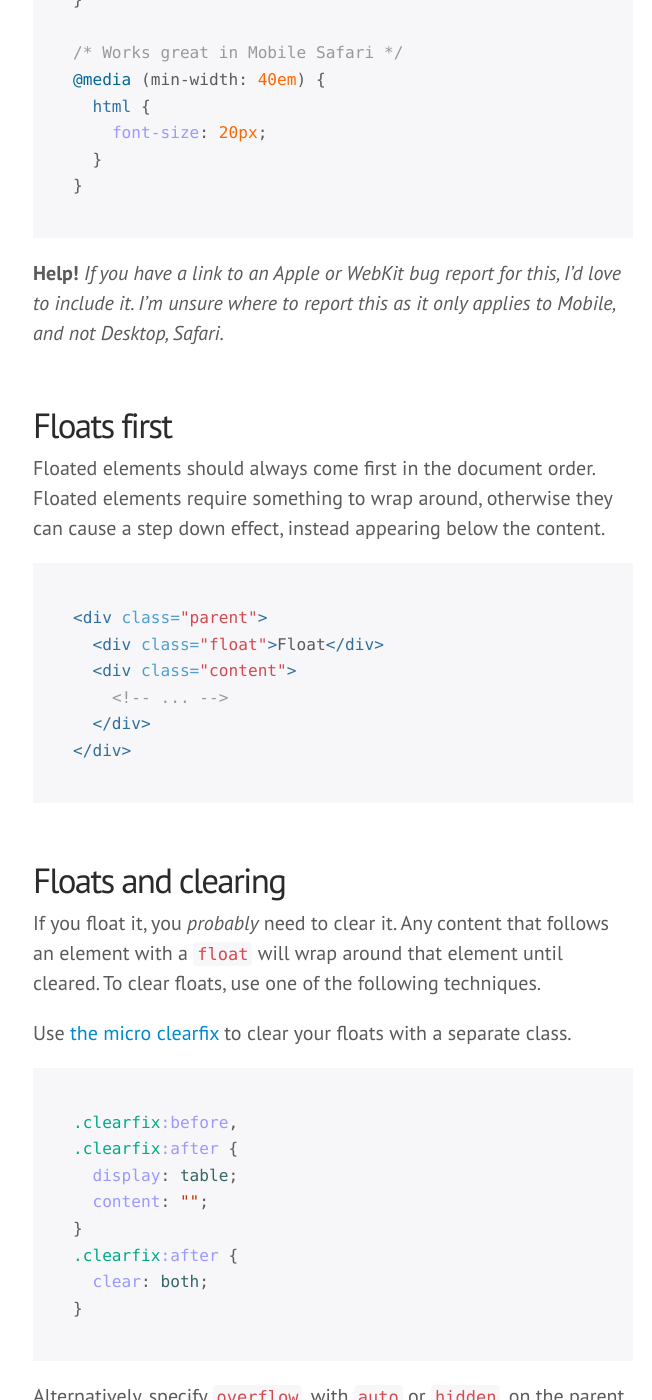
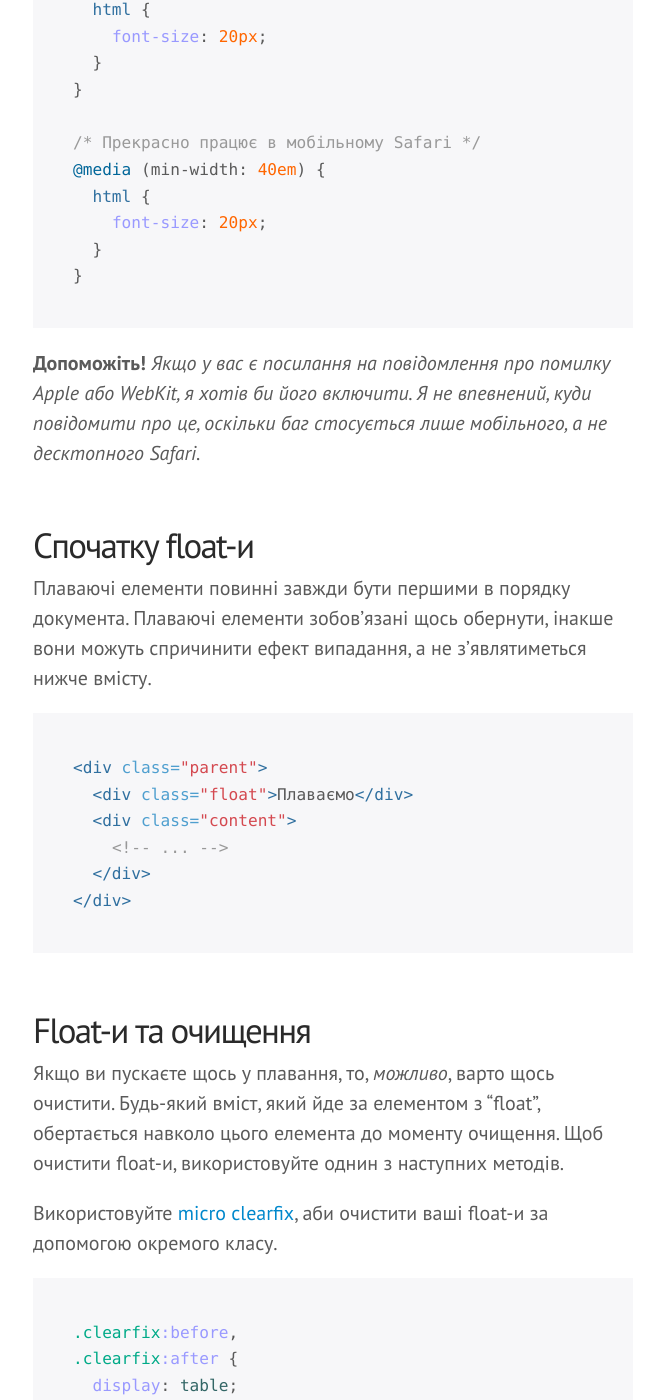
Before and after one commit to mdo/wtf-html-css, a Jekyll site: the page built from index.md, in a window 1280 px wide and 1400 px high, scrolled down 2259 px. Shown: the whole window, without its empty margins (307-959 px from the left). Built offline with Jekyll 4.4.1, drawn with Linux system fonts in a browser that asks for light colours; some web fonts are replaced; Markdown is read by kramdown in place of the engine named in the settings; comment, search, counter and statistics services are not loaded; our own code applies the rules of GitHub Pages for plain Markdown files; some of the changed text lies outside the part shown.

Commit message:
translate first half into ukrainian

````diff
--- a/index.md
+++ b/index.md
@@ -4,12 +4,12 @@ layout: default
 
 ### Contents
 
-- [Declare a doctype](#doctype)
-- [Box model math](#box-model-math)
-- [Rem units and Mobile Safari](#rems-mobile-safari)
-- [Floats first](#floats-first)
-- [Floats and clearing](#floats-clearing)
-- [Floats and computed height](#floats-computed-height)
+- [Декларуйте doctype](#doctype)
+- [Математика box моделі](#box-model-math)
+- [Rem одиниці та мобільний Safari](#rems-mobile-safari)
+- [Спочатку float-и](#floats-first)
+- [Float-и та очищення](#floats-clearing)
+- [Float-и і обчислювана висота](#floats-computed-height)
 - [Floated are block level](#floats-block-level)
 - [Vertical margins often collapse](#vertical-margins-collapse)
 - [Styling table rows](#styling-table-rows)
@@ -23,40 +23,40 @@ layout: default
 
 
 <a name="doctype"></a>
-### Declare a doctype
-Always include a doctype. I recommend the simple HTML5 doctype:
+### Декларуйте doctype
+Завжди додавайте doctype. Я рекомендую простий HTML5 doctype:
 
 ```html
 <!DOCTYPE html>
 ```
 
-[Skipping the doctype can cause issues](http://quirks.spec.whatwg.org) with malformed tables, inputs, and more as the page will be rendered in quirks mode.
+[Упускання doctype може спричиняти помилки](http://quirks.spec.whatwg.org) з неправильними таблицями, формами тощо, оскільки сторінка буде виведена в примхливому режимі.
 
 
 <a name="box-model-math"></a>
-### Box model math
-Elements that have a set `width` become *wider* when they have `padding` and/or `border-width`. To avoid these problems, make use of the now common [`box-sizing: border-box;` reset](http://www.paulirish.com/2012/box-sizing-border-box-ftw/).
+### Математика box моделі
+Елементи, що мають встановлену ширину `width` стають *ширшими* коли вони мають встановлені `padding` та/чи `border-width`. Аби уникнути цих проблем, використовуйте тепер повсякденне [`box-sizing: border-box;` скидання](http://www.paulirish.com/2012/box-sizing-border-box-ftw/).
 
 
 <a name="rems-mobile-safari"></a>
-### Rem units and Mobile Safari
-While Mobile Safari supports the use of `rem`s in all property values, it seems to shit the bed when `rem`s are used in dimensional media queries and infinitely flashes the page's text in different sizes.
+### Rem одиниці та мобільний Safari
+Хоча мобільний Safari підтримує використання `rem`-ів у всіх властивостях, він, схоже, нервово курить в сторонці, коли використовуються `rem` в просторових мультимедійних запитах і нескінченно миготить текст сторінки в різних розмірах.
 
-For now, use `em`s in place of `rem`s.
+Поки що, використовуйте `em`-и замість `rem`-ів.
 
 ```css
 html {
   font-size: 16px;
 }
 
-/* Causes flashing bug in Mobile Safari */
+/* Спричиняє миготіння в мобільному Safari */
 @media (min-width: 40rem) {
   html {
     font-size: 20px;
   }
 }
 
-/* Works great in Mobile Safari */
+/* Прекрасно працює в мобільному Safari */
 @media (min-width: 40em) {
   html {
     font-size: 20px;
@@ -64,16 +64,16 @@ html {
 }
 ```
 
-**Help!** *If you have a link to an Apple or WebKit bug report for this, I'd love to include it. I'm unsure where to report this as it only applies to Mobile, and not Desktop, Safari.*
+**Допоможіть!** *Якщо у вас є посилання на повідомлення про помилку Apple або WebKit, я хотів би його включити. Я не впевнений, куди повідомити про це, оскільки баг стосується лише мобільного, а не десктопного Safari.*
 
 
 <a name="floats-first"></a>
-### Floats first
-Floated elements should always come first in the document order. Floated elements require something to wrap around, otherwise they can cause a step down effect, instead appearing below the content.
+### Спочатку float-и
+Плаваючі елементи повинні завжди бути першими в порядку документа. Плаваючі елементи зобов'язані щось обернути, інакше вони можуть спричинити ефект випадання, а не з'являтиметься нижче вмісту.
 
 ```html
 <div class="parent">
-  <div class="float">Float</div>
+  <div class="float">Плаваємо</div>
   <div class="content">
     <!-- ... -->
   </div>
@@ -82,10 +82,10 @@ Floated elements should always come first in the document order. Floated element
 
 
 <a name="floats-clearing"></a>
-### Floats and clearing
-If you float it, you *probably* need to clear it. Any content that follows an element with a `float` will wrap around that element until cleared. To clear floats, use one of the following techniques.
+### Float-и та очищення
+Якщо ви пускаєте щось у плавання, то, *можливо*, варто щось очистити. Будь-який вміст, який йде за елементом з "float", обертається навколо цього елемента до моменту очищення. Щоб очистити float-и, використовуйте однин з наступних методів.
 
-Use [the micro clearfix](http://nicolasgallagher.com/micro-clearfix-hack/) to clear your floats with a separate class.
+Використовуйте [micro clearfix](http://nicolasgallagher.com/micro-clearfix-hack/), аби очистити ваші float-и за допомогою окремого класу.
 
 ```css
 .clearfix:before,
@@ -98,7 +98,7 @@ Use [the micro clearfix](http://nicolasgallagher.com/micro-clearfix-hack/) to cl
 }
 ```
 
-Alternatively, specify `overflow`, with `auto` or `hidden`, on the parent.
+З іншого боку, можна вказати `overflow`, з параметрами `auto` чи `hidden`, для батьківського елемента.
 
 ```css
 .parent {
@@ -109,14 +109,14 @@ Alternatively, specify `overflow`, with `auto` or `hidden`, on the parent.
 }
 ```
 
-Be aware that `overflow` can cause other unintended side effects, typically around positioned elements within the parent.
+Майте на увазі, що `overflow` може спричинити інші небажані побічні ефекти, як правило, навколо розташованих елементів у батьківському елементі.
 
-**Pro-Tip!** *Keep your future self and your coworkers happy by including a comment like `/* clearfix */` when clearing floats as the property can be used for other reasons.*
+**Професійна порада!** *Зберігайте свої нерви на майбутнє та ваших колег задоволенням, включивши коментар на кшталт `/* clearfix */` під час очищення float-ів, оскільки властивість може бути використана з інших причин.*
 
 
 <a name="floats-computed-height"></a>
-### Floats and computed height
-A parent element that has only floated content will have a computed `height: 0;`. Add a clearfix to the parent to force browsers to compute a height.
+### Float-и і обчислювана висота
+Батьківський елемент, який складається лише з float-ів, матиме висоту `height: 0;`. Додайте clearfix для батьківського елементу, аби змусити браузерів обчислювати висоту.
 
 
 <a name="floats-block-level"></a>
````
